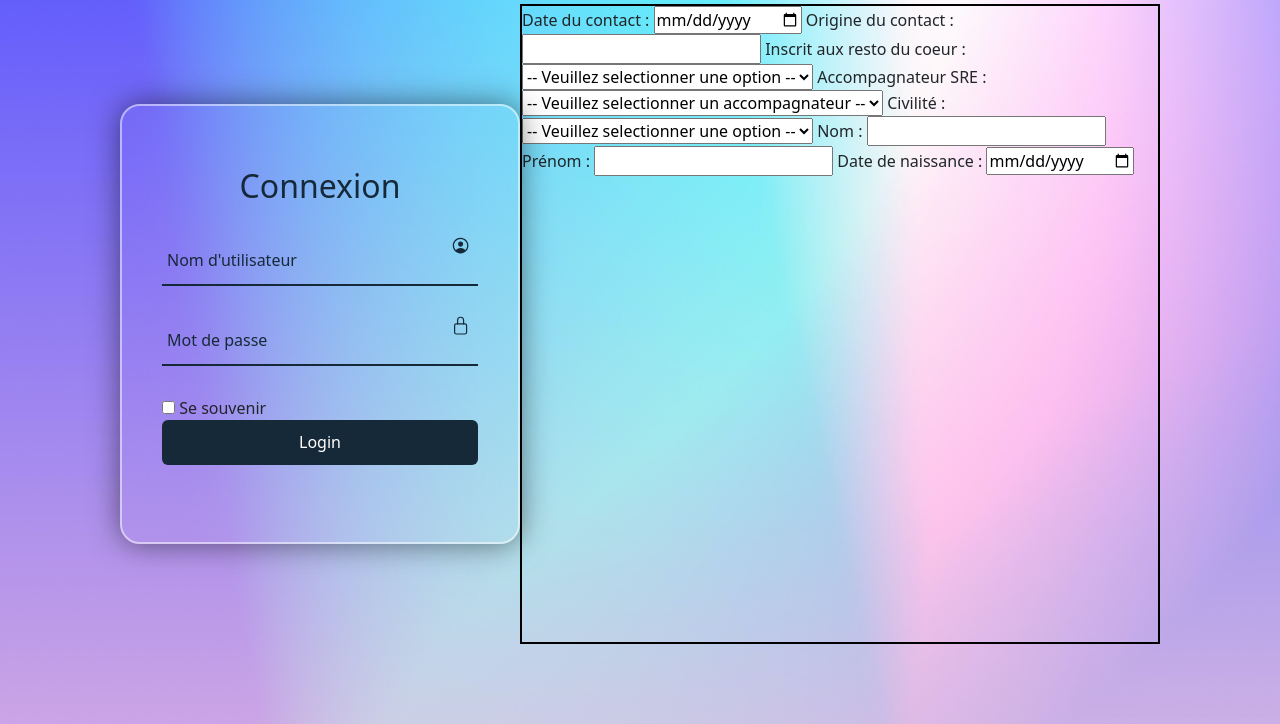
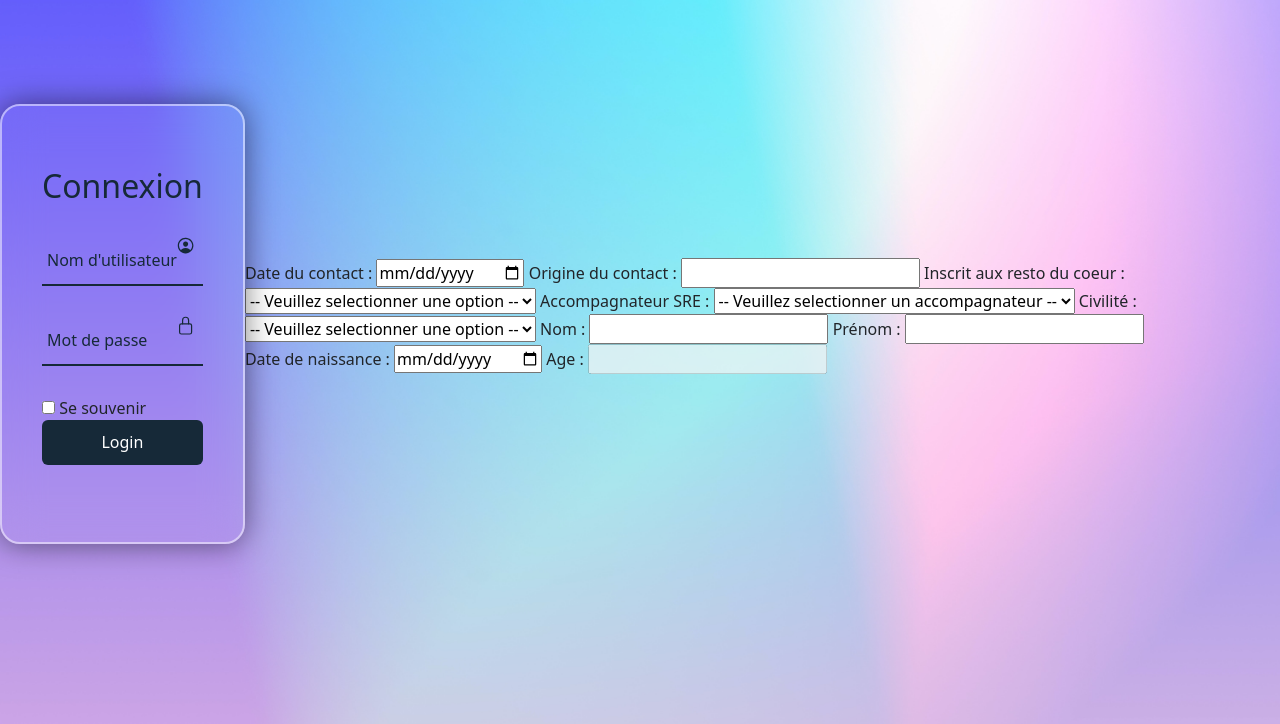
Before and after one commit to Ralsywy/RSE, a PHP site: page /index.php?route=creer_suivis in a window 1280 px wide. Shown: the part 76-800 px from the top of the page. Run offline with PHP 8.4, Linux system fonts and the light colour scheme.

Commit message:
creer suivis

```diff
--- a/pages/creer_suivis.php
+++ b/pages/creer_suivis.php
@@ -1,42 +1,39 @@
 <style>
-.addsuivis {
-    border: 2px solid black;
-    width: 50%;
-    height: 80%;
-}
+
 </style>
 <div class="addsuivis">
     <form>
     <!--    Information personnelles    -->
     <label for="dcontact">Date du contact : </label>
-    <input type="date" id="dcontact">
+    <input type="date" id="dcontact" required>
     <label for="ocontact">Origine du contact : </label>
-    <input type="text" name="ocontact" id="ocontact">
+    <input type="text" name="ocontact" id="ocontact" required>
     <label for="inscrit">Inscrit aux resto du coeur : </label>
-    <select name="inscrit" id="inscrit">
+    <select name="inscrit" id="inscrit" required>
         <option value="rien"> -- Veuillez selectionner une option -- </option>
         <option value="oui">oui</option>
         <option value="non">non</option>
     </select>
     <label for="accompagnateur">Accompagnateur SRE : </label>
-    <select name="accompagnateur" id="accompagnateur">
+    <select name="accompagnateur" id="accompagnateur" required>
         <option value="rien2"> -- Veuillez selectionner un accompagnateur -- </option>
     </select>
     <!--    Information personnelles    -->
     <label for="civilite">Civilité : </label>
-    <select name="civilite" id="civilite">
+    <select name="civilite" id="civilite" required>
         <option value="rien2">-- Veuillez selectionner une option --</option>
         <option value="madame">Madame</option>
         <option value="mademoiselle">Mademoiselle</option>
         <option value="monsieur">Monsieur</option>
     </select>
     <label for="nom">Nom : </label>
-    <input type="text" id="nom">
+    <input type="text" id="nom" required>
     <label for="prenom">Prénom : </label>
-    <input type="text" id="prenom">
+    <input type="text" id="prenom" required>
     <label for="birth">Date de naissance : </label>
-    <input type="date" id="birth">
-
+    <input type="date" id="birth" required>
+    <label for="age">Age : </label>
+    <input type="text" disabled>
 
     </form>
 </div>
```
